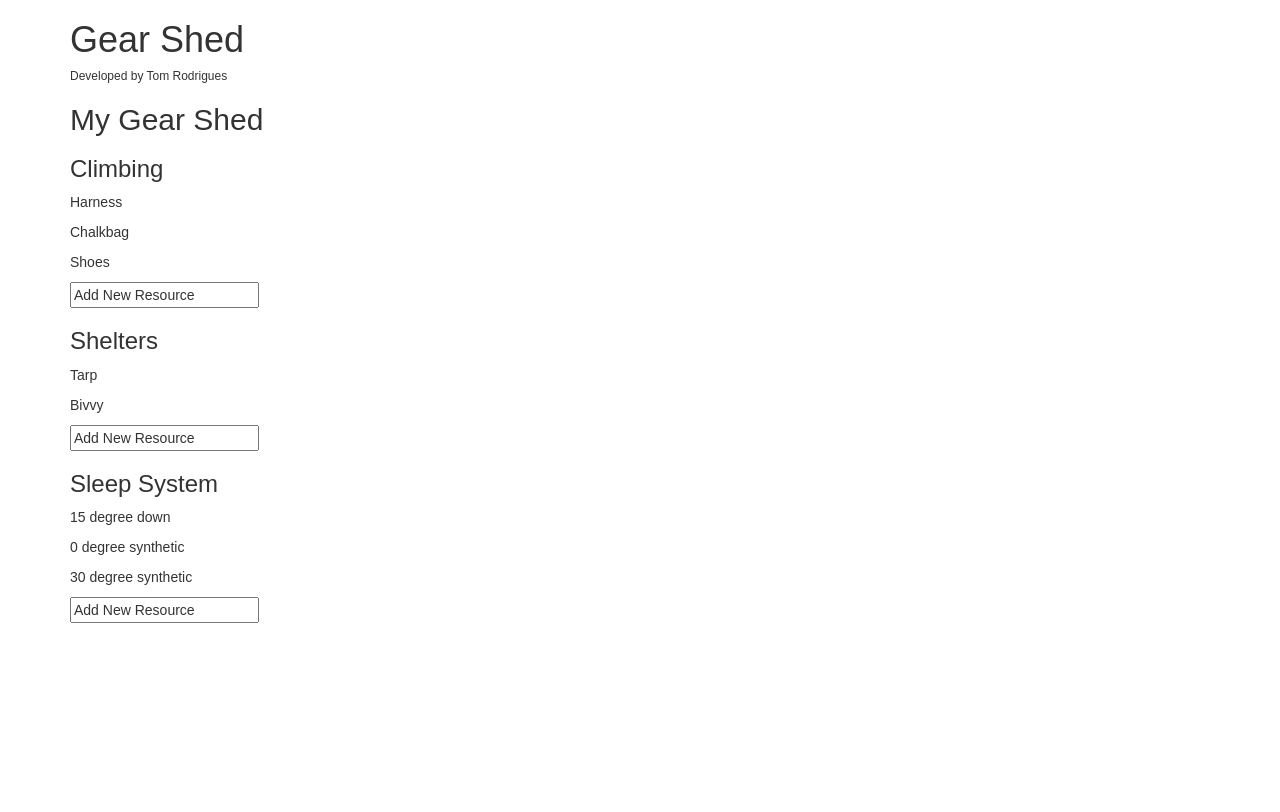
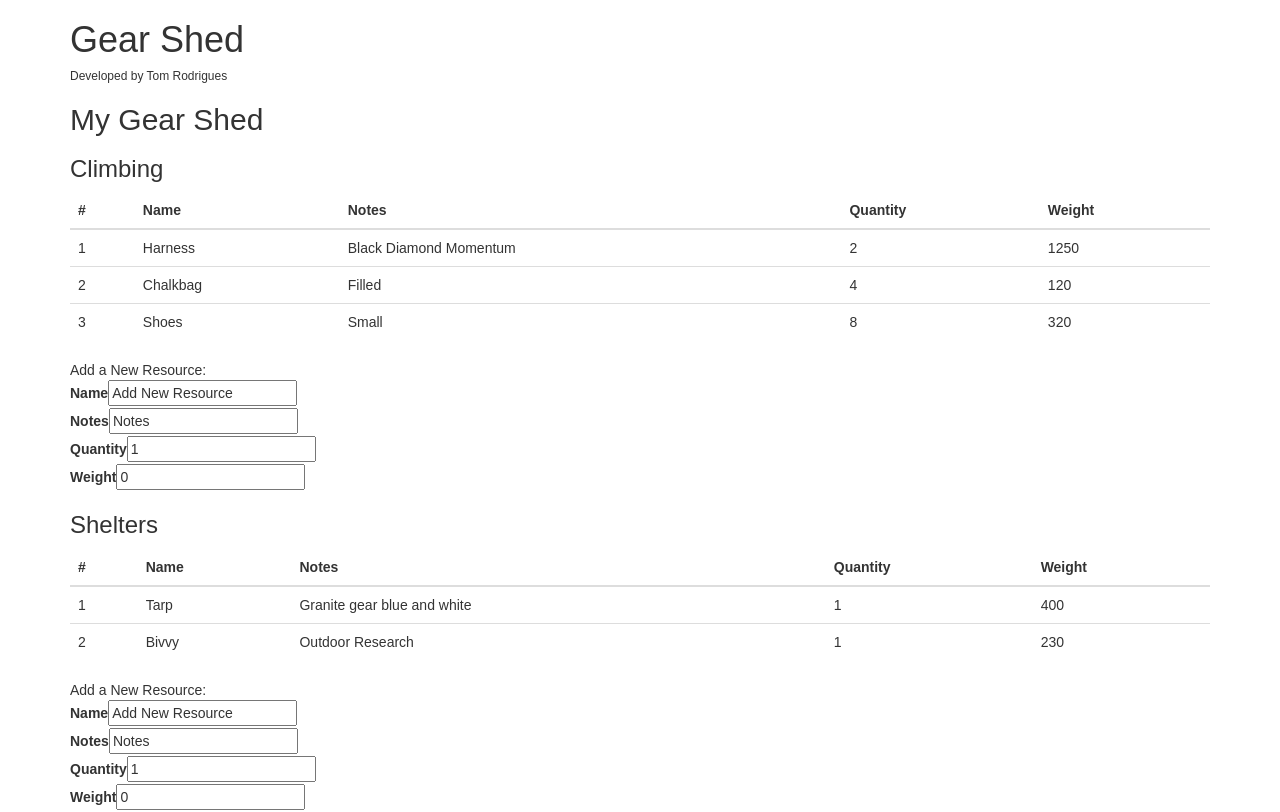
Before and after one commit to TomJRodrigues/gear-shed, a React (Create React App) app: page / in a window 1280 px wide. Shown: the top 812 px of the page. Built offline with nearby package versions, Linux system fonts and the light colour scheme.

Commit message:
Functioning tables

```diff
--- a/src/Category.js
+++ b/src/Category.js
@@ -1,5 +1,6 @@
 import React, { Component } from 'react';
 import Items from './Items.js';
+import { Table } from 'react-bootstrap';
 
 export default class Category extends Component {
 	constructor(props) {
@@ -11,6 +12,9 @@ export default class Category extends Component {
 		//state
 		this.state = {
 			name: "Add New Resource",
+			notes: "Notes",
+			quantity: 1,
+			weight: 0,
 		}
 
 	}
@@ -30,6 +34,17 @@ export default class Category extends Component {
     return (
       <div>
       	<h3>{this.props.items.category}</h3>
+      		<Table responsive>
+          <thead>
+            <tr>
+              <th>#</th>
+              <th>Name</th>
+              <th>Notes</th>
+              <th>Quantity</th>
+              <th>Weight</th>
+            </tr>
+          </thead>
+          <tbody>
           	{this.props.items.items.map((resource, index) => {
 		      		return (
 		      			<Items
@@ -38,8 +53,31 @@ export default class Category extends Component {
 		      			/>
 		      		)}
 		      	)}
+          </tbody>
+        </Table>
+
       	<form>
-      		<input type="text" name="name" value={this.state.name} onChange={this.handleInputChange}/>
+      		Add a New Resource:
+      		<br/>
+      		<label>
+      			Name
+      		</label>
+      		<input type="text" name="name" value={this.state.name} onChange={this.handleInputChange} />
+      		<br/>
+      		<label>
+      			Notes
+      		</label>
+      		<input type="text" name="notes" value={this.state.notes} onChange={this.handleInputChange} />
+      		<br/>
+      		<label>
+    				Quantity
+      		</label>
+      		<input type="text" name="quantity" value={this.state.quantity} onChange={this.handleInputChange} />
+      		<br/>
+      		<label>
+      			Weight
+      		</label>
+      		<input type="text" name="weight" value={this.state.weight} onChange={this.handleInputChange} />
       	</form>
       </div>
     );
--- a/src/Items.js
+++ b/src/Items.js
@@ -16,11 +16,13 @@ export default class Items extends Component {
 
   render() {
     return (
-      <div>
-        <p>
-          {this.props.items.name}
-        </p>
-      </div>
+      <tr>
+        <td>{this.props.index + 1}</td>
+        <td>{this.props.items.name}</td>
+        <td>{this.props.items.notes}</td>
+        <td>{this.props.items.quantity}</td>
+        <td>{this.props.items.weight}</td>
+      </tr>
     );
   }
 }
```
Lines whose indentation alone changed are shown as unchanged.
